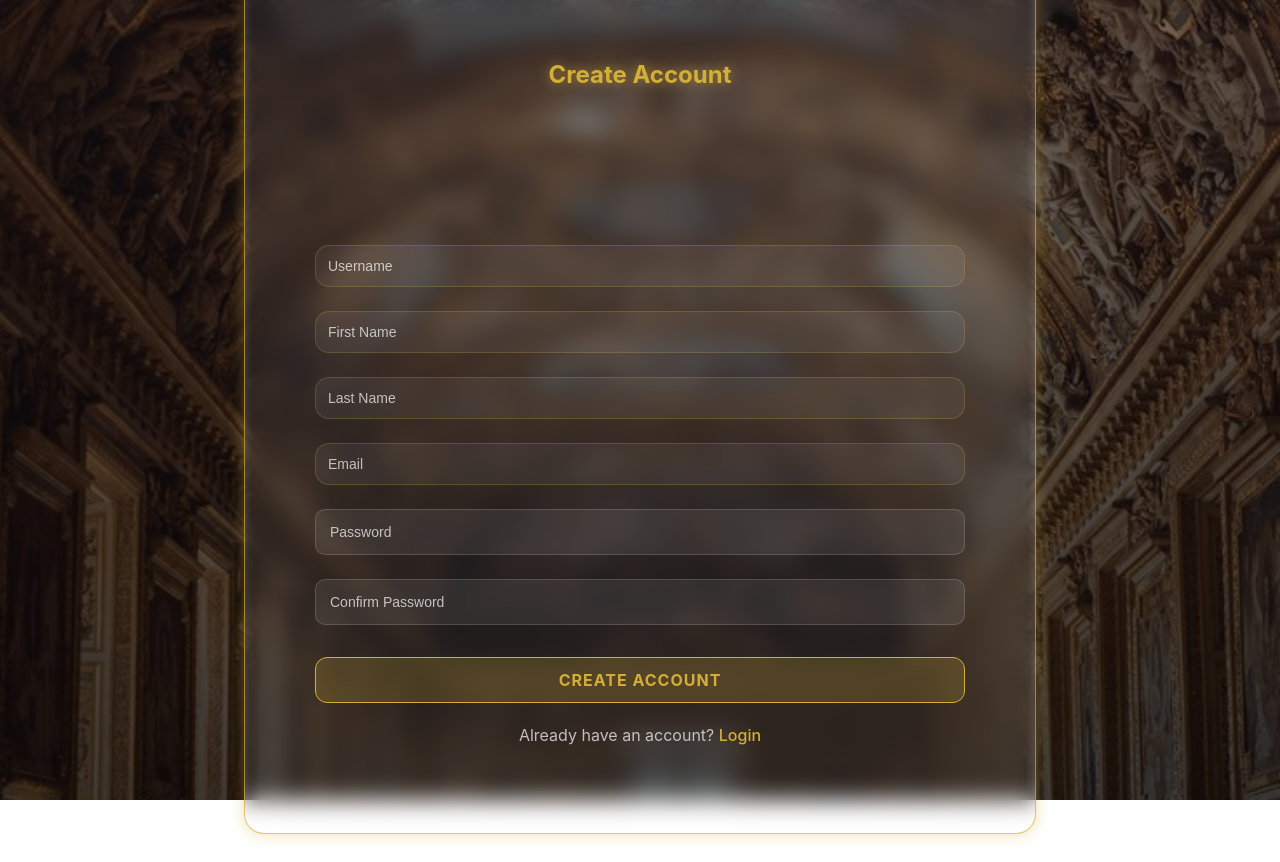
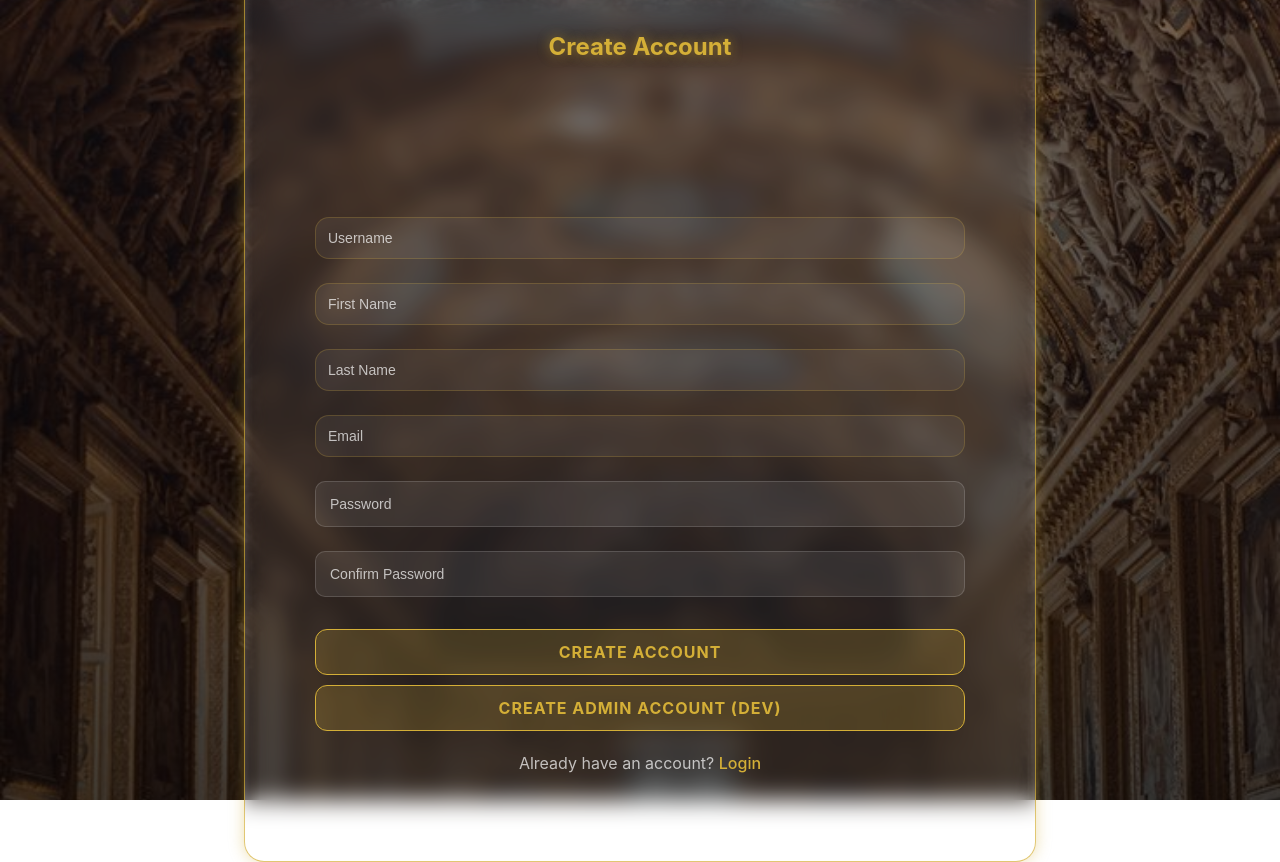
Before and after one commit to bdaza3/Art-Exhibit-Management-System, a React (Vite) app in the folder Project/AEMS/frontend/aems-frontend/: page /register in a window 1280 px wide. Before the commit the page ends 834 px from the top, so only its background shows below. Built offline with nearby package versions, Linux system fonts and the light colour scheme.

Commit message:
admin creation button

```diff
--- a/Project/AEMS/frontend/aems-frontend/src/components/Register.tsx
+++ b/Project/AEMS/frontend/aems-frontend/src/components/Register.tsx
@@ -4,6 +4,7 @@ import { useNavigate, Link } from "react-router-dom"
 const API_BASE = "http://localhost:8000/api/auth";
 
 export default function Register() {
+  const isDevMode = import.meta.env.DEV
   const [username, setUsername] = useState("")
   const [firstName, setFirstName] = useState("")
   const [lastName, setLastName] = useState("")
@@ -13,7 +14,7 @@ export default function Register() {
   const [error, setError] = useState("")
   const navigate = useNavigate()
 
-  const handleRegister = async () => {
+  const handleRegister = async (role: "customer" | "admin" = "customer") => {
     if (!username || !firstName || !lastName || !email || !password || !confirmPassword) {
       setError("Please fill in all required fields")
       return
@@ -35,7 +36,7 @@ export default function Register() {
       const res = await fetch(`${API_BASE}/register/`, {
         method: "POST",
         headers: { "Content-Type": "application/json" },
-        body: JSON.stringify({ username, first_name: firstName, last_name: lastName, email, password, role: "customer" }),
+        body: JSON.stringify({ username, first_name: firstName, last_name: lastName, email, password, role }),
       })
 
       if (!res.ok) {
@@ -100,7 +101,12 @@ export default function Register() {
           onChange={(e) => setConfirmPassword(e.target.value)}
         />
 
-        <button onClick={handleRegister}>CREATE ACCOUNT</button>
+        <button onClick={() => handleRegister("customer")}>CREATE ACCOUNT</button>
+        {isDevMode && (
+          <button onClick={() => handleRegister("admin")} style={{ marginTop: 10 }}>
+            CREATE ADMIN ACCOUNT (DEV)
+          </button>
+        )}
 
         <p style={{ marginTop: 20, color: "rgba(255,255,255,0.7)" }}>
           Already have an account?{" "}
```
Also changed, not shown: 2 other files (tests, documents, lock files or other folders).
